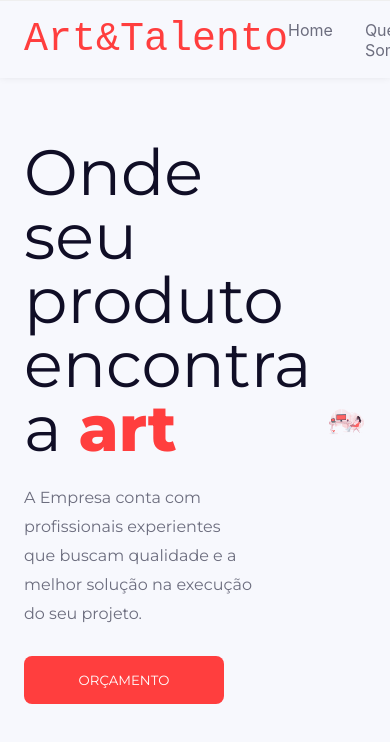
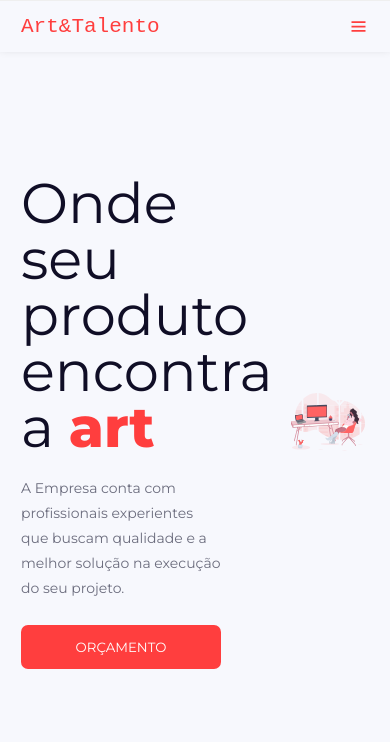
Before and after one commit to Gabrieloczust/art-talento, a Next.js app: page / in a window 390 px wide. Shown: the top 742 px of the page. Built offline with nearby package versions, Linux system fonts and the light colour scheme.

Commit message:
Header - Mobile

```diff
--- a/components/Header/Header.module.scss
+++ b/components/Header/Header.module.scss
@@ -12,13 +12,9 @@
     box-shadow: 0 -5px 10px rgba(0, 0, 0, .25);
     background-color: $background;
 
-    .logo {
-        font-family: 'Courier New', Courier, monospace;
-        font-size: 2.5rem;
-        color: $primary;
-    }
+    .menu {
+        @extend .container;
 
-    .menu {
         display: flex;
         justify-content: space-between;
         align-items: center;
@@ -27,21 +23,59 @@
         padding-bottom: 1rem;
         border-top: 1px solid $border-color;
 
-        @extend .container;
+        .logo {
+            font-family: 'Courier New', Courier, monospace;
+            font-size: 2.5rem;
+            color: $primary;
+        }
 
-        a {
-            color: $text-color;
+        #hambuguer {
+            display: none;
+        }
 
-            &:hover {
-                color: $primary;
+        .nav {
+            display: flex;
+            gap: 0 2rem;
+
+            a {
+                color: $text-color;
+
+                &:hover {
+                    color: $primary;
+                }
             }
         }
     }
+}
 
-    .nav {
-        display: flex;
-        gap: 0 2rem;
+@media(max-width: $media-mobile) {
+    .header {
+        .menu {
+            flex-wrap: wrap;
+
+            .logo {
+                font-size: 1.5rem;
+            }
+
+            #hambuguer {
+                display: flex;
+                color: $primary;
+                font-size: 1.5rem;
+            }
+
+            .nav {
+                width: 100%;
+                display: none;
+                flex-direction: column;
+
+                &[data-open="true"] {
+                    display: flex;
+                }
+
+                a {
+                    margin-top: 1rem;
+                }
+            }
+        }
     }
 }
-
-@media(max-width: $media-mobile) {}
--- a/components/Header/index.js
+++ b/components/Header/index.js
@@ -1,12 +1,25 @@
+import { useState } from 'react'
 import styles from './Header.module.scss'
+import { BiMenu } from 'react-icons/bi'
 
 export default function Header() {
+
+    const [openMenu, setOpenMenu] = useState(false)
+
+    const changeMenu = () => {
+        setOpenMenu(!openMenu)
+    }
+
     return (
         <header className={styles.header}>
             <div className={styles.menu}>
                 <span className={styles.logo}>Art&Talento</span>
 
-                <nav className={styles.nav}>
+                <div id={styles.hambuguer} onClick={changeMenu}>
+                    <BiMenu />
+                </div>
+
+                <nav className={styles.nav} data-open={openMenu ? 'true' : 'false'} onClick={() => setOpenMenu(false)}>
                     <a className={styles.active}>Home</a>
                     <a>Quem Somos</a>
                     <a>Serviços</a>
--- a/styles/Globals.Module.scss
+++ b/styles/Globals.Module.scss
@@ -1,5 +1,6 @@
 @import url('https://fonts.googleapis.com/css2?family=Montserrat:wght@400;800&display=swap');
 @import url('https://fonts.googleapis.com/css2?family=Roboto:wght@300;400;500;700&display=swap');
+@import './constants.scss';
 
 @import './constants.scss';
 
@@ -22,3 +23,9 @@ a {
 body {
     background-color: $background;
 }
+
+@media(max-width: $media-mobile) {
+    html {
+        font-size: 14px;
+    }
+}
```
